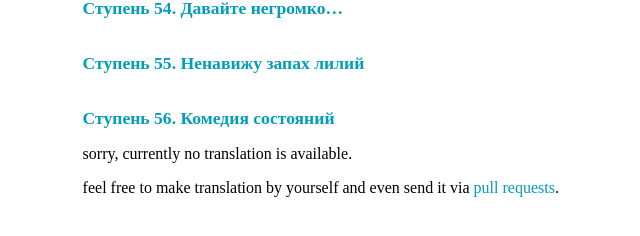
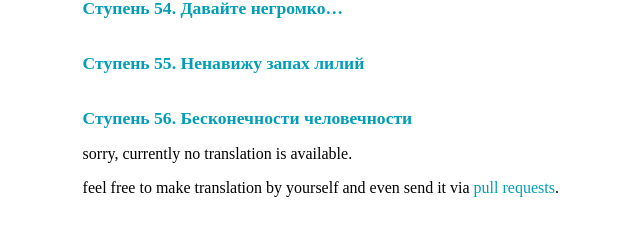
Before and after one commit to slr/slr.github.io, a Jekyll site: the page built from fiction-walk-in.html, in a window 1280 px wide and 900 px high, scrolled down 2487 px. Shown: the part 651-887 px from the top of the window, without its empty margins (135-775 px from the left). Built offline with Jekyll 4.4.1, drawn with Linux system fonts in a browser that asks for light colours.

Commit message:
edit fiction-walk-in page and 2015-07-31 post

```diff
--- a/_posts/2015-07-31-walk-in-step-56.html
+++ b/_posts/2015-07-31-walk-in-step-56.html
@@ -1,7 +1,7 @@
 ---
 permalink: /fiction/walk-in/step-56
 redirect_from: [/2015/07/walk-in-step-56/, /2015/07/walk-in-step-56.html]
-title: Ступень 56. Комедия состояний
+title: Ступень 56. Бесконечности человечности
 tags: [graphomania, fiction, walk-in]
 categories: [fiction, walk-in]
 hidden: true
--- a/fiction-walk-in.html
+++ b/fiction-walk-in.html
@@ -1,14 +1,14 @@
 ---
 permalink: /fiction/walk-in/
 redirect_from: /fiction-walk-in.html
-title: БЕСКОНЕЧНОСТИ ЧЕЛОВЕЧНОСТИ. ПОТЁМКИ
+title: ПОТЁМКИ: КОМЕДИЯ СОСТОЯНИЙ
 categories: [fiction]
 ---
 {% include header.html -%}
 <main>
 <article>
 <header>
-<h1 lang="ru">БЕСКОНЕЧНОСТИ ЧЕЛОВЕЧНОСТИ. ПОТЁМКИ</h1>
+<h1>{{ page.title }}</h1>
 </header>
 <div lang="ru">
 <p class="qt cntrd">К вопросу о том и сём, а также «выжить и умереть среди людей»
```
